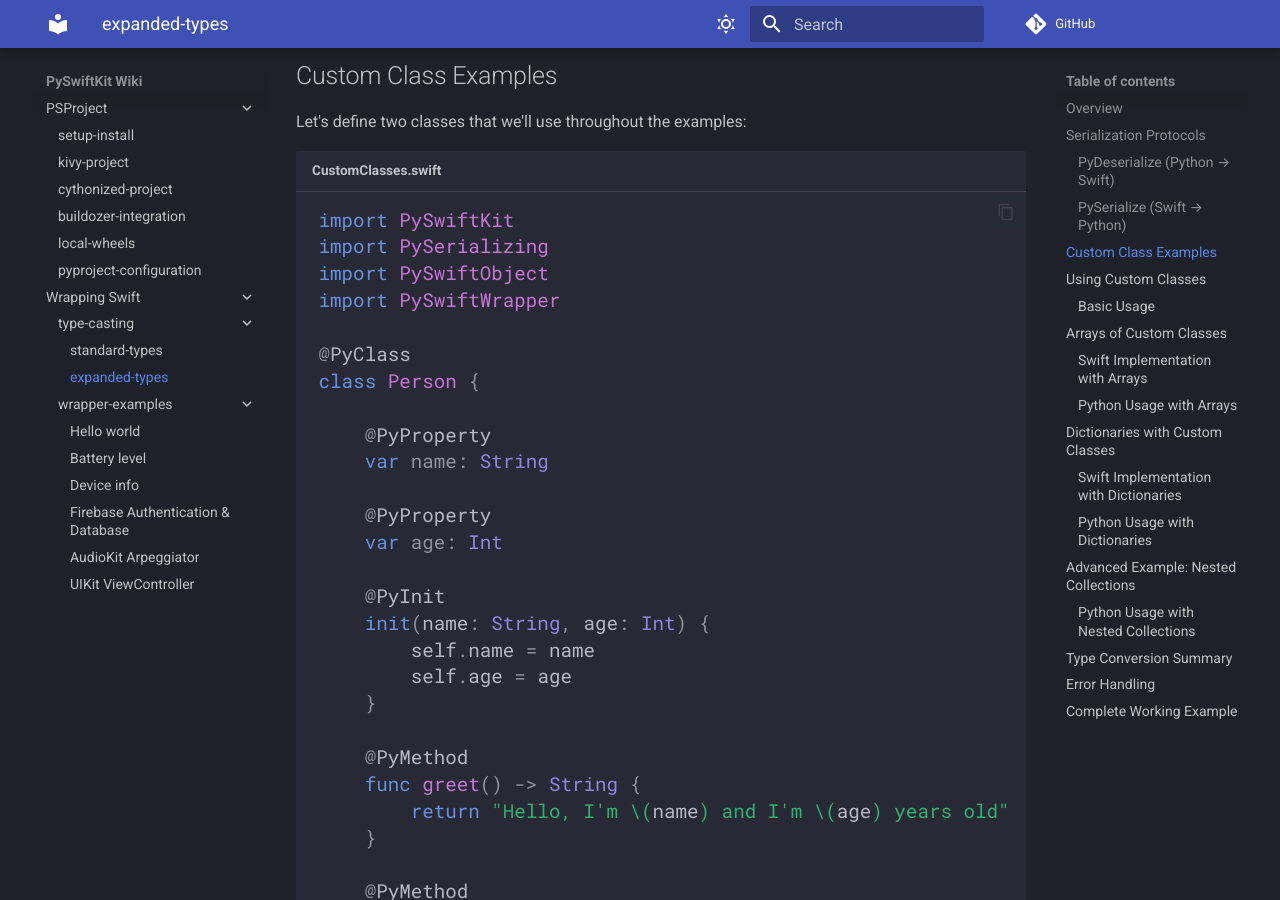
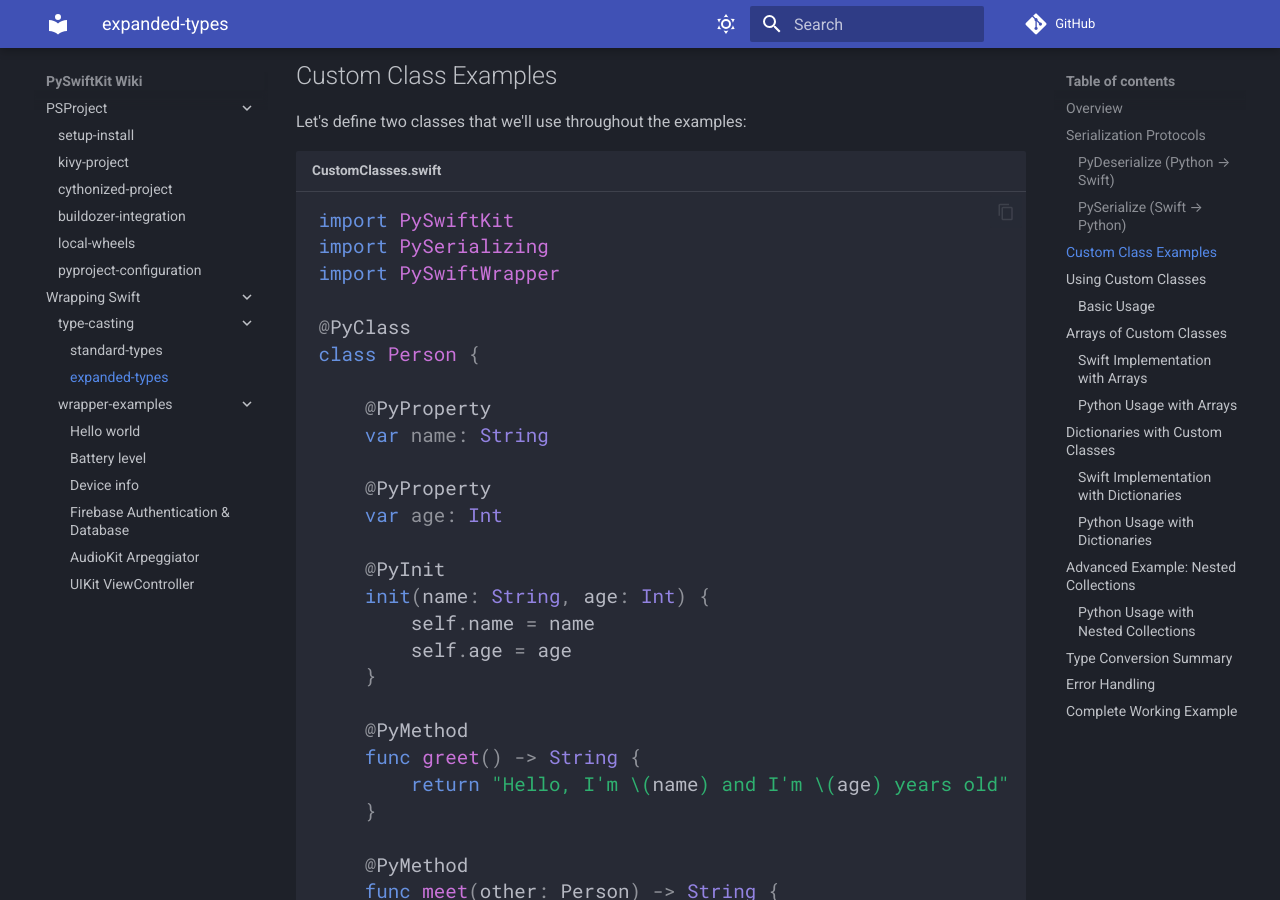
Before and after one commit to Py-Swift/wiki-source, an MkDocs documentation site: the page built from docs/wrapper_docs/expanded_types.md, in a window 1280 px wide and 900 px high, scrolled down 1086 px. Built offline with MkDocs 1.6.1 and Material for MkDocs 9.7.7, drawn with Linux system fonts in a browser that asks for light colours; comment, search, counter and statistics services are not loaded; some of the changed text lies outside the part shown.

Commit message:
Remove unused import PySwiftObject from all documentation

````diff
--- a/docs/wrapper_docs/expanded_types.md
+++ b/docs/wrapper_docs/expanded_types.md
@@ -39,7 +39,6 @@
 ```swift title="CustomClasses.swift"
 import PySwiftKit
 import PySerializing
-import PySwiftObject
 import PySwiftWrapper
 
 @PyClass
@@ -144,7 +143,6 @@
 ```swift title="LibraryManager.swift"
 import PySwiftKit
 import PySerializing
-import PySwiftObject
 import PySwiftWrapper
 
 @PyClass
@@ -299,7 +297,6 @@
 ```swift title="DatabaseManager.swift"
 import PySwiftKit
 import PySerializing
-import PySwiftObject
 import PySwiftWrapper
 
 @PyClass
@@ -479,7 +476,6 @@
 ```swift title="AdvancedCollections.swift"
 import PySwiftKit
 import PySerializing
-import PySwiftObject
 import PySwiftWrapper
 
 @PyClass
@@ -753,7 +749,6 @@
 ```swift title="CompleteExample.swift"
 import PySwiftKit
 import PySerializing
-import PySwiftObject
 import PySwiftWrapper
 
 @PyClass
````
Also changed, not shown: docs/wrapper_examples/battery_level.md (+0 -3 lines), docs/wrapper_examples/device_info.md (+0 -1 lines), docs/wrapper_examples/firebase_auth.md (+0 -1 lines), docs/wrapper_examples/hello_world.md (+0 -1 lines).
